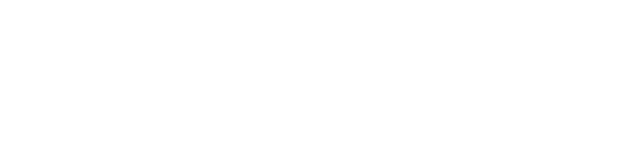
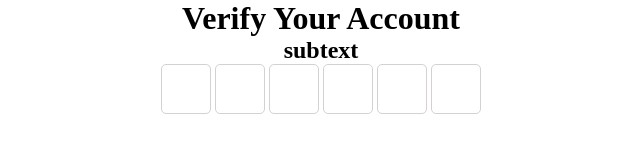
Before and after one commit to acciojob/OTP-shams220, a website: page main.html in a window 1280 px wide. Shown: the whole page, without its empty margins (319-959 px from the left). Drawn offline with Linux system fonts and the light colour scheme.

Commit message:
created a submission

```diff
--- a/main.html
+++ b/main.html
@@ -7,6 +7,17 @@
 </head>
 
 <body>
+	 <h1 id="verification_heading">Verify Your Account</h1>
+    <h2 id="verification_subtext">subtext</h2>
+    <div class="code-container">
+      <input type="text" class="code" maxlength="1" />
+      <input type="text" class="code" maxlength="1" />
+      <input type="text" class="code" maxlength="1" />
+      <input type="text" class="code" maxlength="1" />
+      <input type="text" class="code" maxlength="1" />
+      <input type="text" class="code" maxlength="1" />
+
+    </div>
 	<!-- the entire body must be written by student -->
     <script type="text/javascript" src="./script.js">
 </script>
--- a/script.js
+++ b/script.js
@@ -1 +1,16 @@
 //your JS code here. If required.
+      const inputs = document.querySelectorAll('input');
+
+    inputs.forEach((input, index) => {
+      input.addEventListener('keyup', (e) => {
+        if (e.key.match(/^[a-zA-Z0-9]$/)) {
+          const next = inputs[index + 1];
+          if (next) next.focus();
+        }
+
+        if (e.key === 'Backspace' && input.value === '') {
+          const prev = inputs[index - 1];
+          if (prev) prev.focus();
+        }
+      });
+    });
--- a/styles.css
+++ b/styles.css
@@ -1 +1,22 @@
 /*  your css code here. If applicable */
+ *{
+            margin: 0;
+            padding: 0;
+            box-sizing: border-box;
+        }
+        body{
+display: flex;
+justify-content: center;
+align-items: center;
+flex-direction: column;
+        }
+      input {
+
+        width: 50px;
+        height: 50px;
+        font-size: 3rem;
+        text-align: center;
+        border: 1px rgb(214, 209, 209) solid;
+        border-radius: 5px;
+        color: rgb(70, 70, 70);
+      }
```
